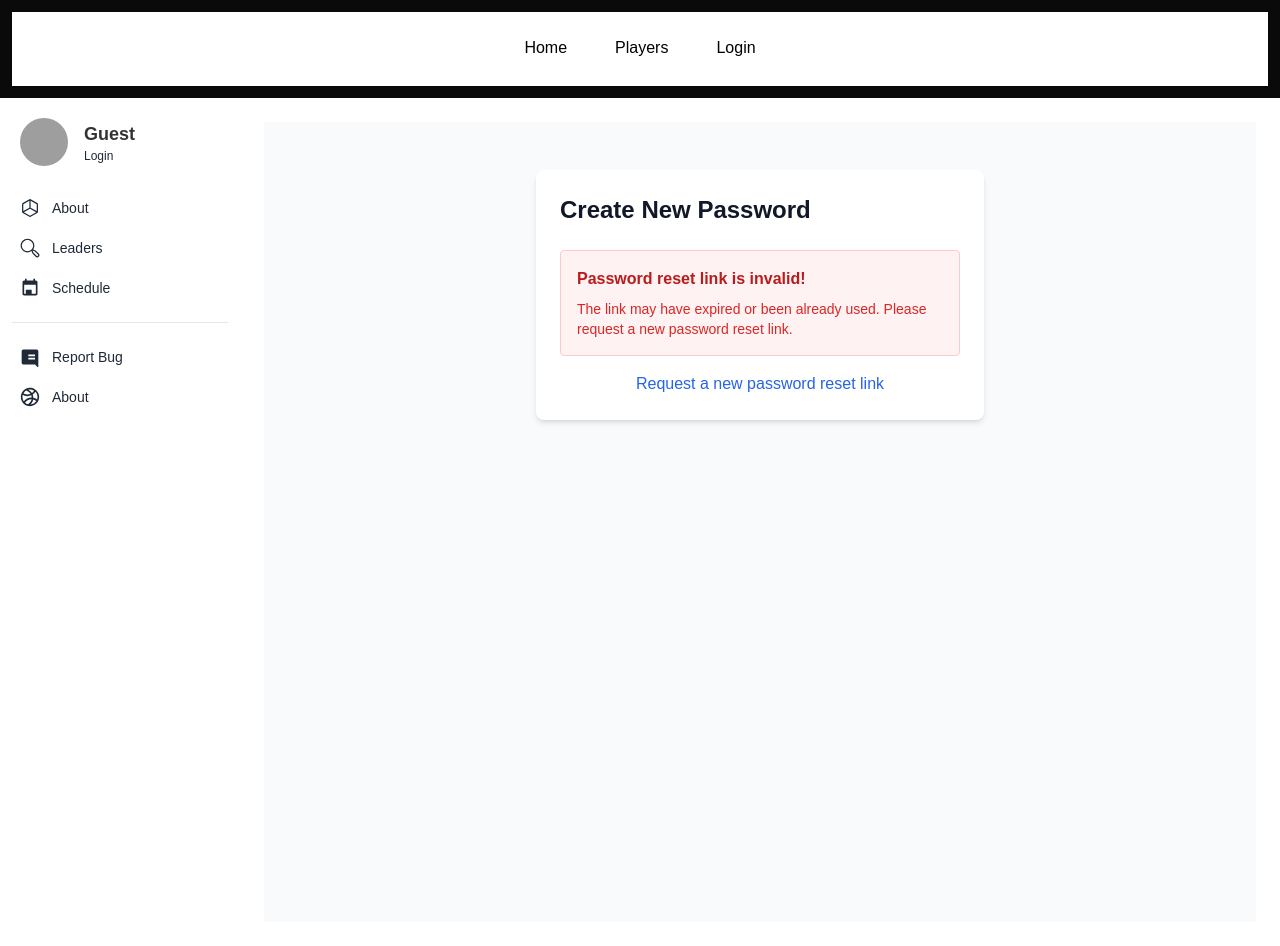
After one commit to GarethMarriott/NLL-Fantasy, a Django app: page /password-reset/1/1/ in a window 1280 px wide. The commit adds this page. Run offline with Django 5.2, Linux system fonts and the light colour scheme; parts of the project's set-up code (start-up, migrations or seed data) failed here and were passed over; some libraries are stand-ins or nearby versions; grey boxes are pictures that could not be loaded.

Commit message:
Implement Django password reset email system
- Added PasswordResetForm and SetPasswordForm to web/forms.py with Tailwind styling
- Created custom password reset views (CustomPasswordResetView, etc.) in web/views.py
- Updated send_password_reset_email task to use async email sending with token generation
- Added URL routes for password reset flow (/password-reset/, /done/, /confirm/, /complete/)
- Created HTML templates for all password reset pages (form, done, confirm, complete)
- Created email templates (HTML and plain text) for password reset emails
- Updated login template with 'Forgot Password' link
- Password reset flow now fully async and integrated with Celery task queue

```diff
--- a/web/forms.py
+++ b/web/forms.py
@@ -1,5 +1,5 @@
 from django import forms
-from django.contrib.auth.forms import UserCreationForm
+from django.contrib.auth.forms import UserCreationForm, PasswordResetForm as DjangoPasswordResetForm, SetPasswordForm as DjangoSetPasswordForm
 from django.contrib.auth.models import User
 from .models import League, Team
 
@@ -134,3 +134,36 @@ class LeagueSettingsForm(forms.ModelForm):
         # Remove playoff_weeks from form fields entirely
         if 'playoff_weeks' in self.fields:
             self.fields.pop('playoff_weeks')
+
+# ===== Password Reset Forms =====
+
+class PasswordResetForm(DjangoPasswordResetForm):
+    """Custom password reset form with Tailwind styling"""
+    email = forms.EmailField(
+        max_length=254,
+        widget=forms.EmailInput(attrs={
+            'class': 'w-full px-4 py-2 border border-gray-300 rounded-md shadow-sm focus:ring-2 focus:ring-blue-500 focus:border-transparent',
+            'placeholder': 'Enter your email address',
+            'autocomplete': 'email',
+        })
+    )
+
+
+class SetPasswordForm(DjangoSetPasswordForm):
+    """Custom set password form with Tailwind styling"""
+    new_password1 = forms.CharField(
+        label='New Password',
+        widget=forms.PasswordInput(attrs={
+            'class': 'w-full px-4 py-2 border border-gray-300 rounded-md shadow-sm focus:ring-2 focus:ring-blue-500 focus:border-transparent',
+            'placeholder': 'Enter new password',
+            'autocomplete': 'new-password',
+        })
+    )
+    new_password2 = forms.CharField(
+        label='Confirm Password',
+        widget=forms.PasswordInput(attrs={
+            'class': 'w-full px-4 py-2 border border-gray-300 rounded-md shadow-sm focus:ring-2 focus:ring-blue-500 focus:border-transparent',
+            'placeholder': 'Confirm new password',
+            'autocomplete': 'new-password',
+        })
+    )
--- /dev/null
+++ b/web/templates/emails/password_reset_subject.txt
@@ -0,0 +1 @@
+Password Reset Request - NLL Fantasy
--- a/web/templates/web/login.html
+++ b/web/templates/web/login.html
@@ -50,6 +50,12 @@
           Sign in
         </button>
       </div>
+
+      <div class="text-center">
+        <a href="{% url 'password_reset' %}" class="text-sm text-blue-600 hover:text-blue-500">
+          Forgot your password?
+        </a>
+      </div>
     </form>
   </div>
 </div>
--- /dev/null
+++ b/web/templates/web/password_reset_confirm.html
@@ -0,0 +1,68 @@
+{% extends "web/base.html" %}
+
+{% block title %}Reset Your Password - NLL Fantasy{% endblock %}
+
+{% block content %}
+<div class="min-h-screen bg-gray-50 py-12 px-4">
+    <div class="max-w-md mx-auto bg-white rounded-lg shadow-md p-6">
+        <h1 class="text-2xl font-bold text-gray-900 mb-6">Create New Password</h1>
+
+        {% if validlink %}
+            <p class="text-gray-600 mb-6">Enter your new password below.</p>
+
+            <form method="post" class="space-y-4">
+                {% csrf_token %}
+
+                <div>
+                    <label for="{{ form.new_password1.id_for_label }}" class="block text-sm font-medium text-gray-700 mb-2">
+                        New Password
+                    </label>
+                    {{ form.new_password1 }}
+                    {% if form.new_password1.errors %}
+                        <p class="text-red-600 text-sm mt-1">{{ form.new_password1.errors.0 }}</p>
+                    {% endif %}
+                    {% if form.new_password1.help_text %}
+                        <p class="text-gray-500 text-xs mt-1">{{ form.new_password1.help_text|safe }}</p>
+                    {% endif %}
+                </div>
+
+                <div>
+                    <label for="{{ form.new_password2.id_for_label }}" class="block text-sm font-medium text-gray-700 mb-2">
+                        Confirm Password
+                    </label>
+                    {{ form.new_password2 }}
+                    {% if form.new_password2.errors %}
+                        <p class="text-red-600 text-sm mt-1">{{ form.new_password2.errors.0 }}</p>
+                    {% endif %}
+                </div>
+
+                {% if form.non_field_errors %}
+                    <div class="bg-red-50 border border-red-200 text-red-700 px-4 py-3 rounded">
+                        {% for error in form.non_field_errors %}
+                            <p>{{ error }}</p>
+                        {% endfor %}
+                    </div>
+                {% endif %}
+
+                <button type="submit" class="w-full bg-blue-600 hover:bg-blue-700 text-white font-bold py-2 px-4 rounded transition duration-200">
+                    Reset Password
+                </button>
+            </form>
+
+        {% else %}
+            <div class="bg-red-50 border border-red-200 rounded p-4">
+                <p class="text-red-700">
+                    <strong>Password reset link is invalid!</strong>
+                </p>
+                <p class="text-red-600 text-sm mt-2">
+                    The link may have expired or been already used. Please request a new password reset link.
+                </p>
+            </div>
+
+            <a href="{% url 'password_reset' %}" class="block text-center mt-4 text-blue-600 hover:text-blue-700">
+                Request a new password reset link
+            </a>
+        {% endif %}
+    </div>
+</div>
+{% endblock %}
--- a/web/urls.py
+++ b/web/urls.py
@@ -4,7 +4,7 @@ from .views import (
     login_view, logout_view, chat_view, chat_post_message, chat_get_messages,
     register_view, league_list, league_create, league_detail, team_create, select_league, league_settings, team_settings,
     submit_waiver_claim, cancel_waiver_claim, my_team, draft_room, start_draft, make_draft_pick, set_draft_order, cancel_draft,
-    nll_schedule
+    nll_schedule, CustomPasswordResetView, CustomPasswordResetDoneView, CustomPasswordResetConfirmView, CustomPasswordResetCompleteView
 )
 from .bug_views import report_bug, bug_list, bug_detail, update_bug_status, add_bug_note, bug_report_api
 
@@ -33,6 +33,10 @@ urlpatterns = [
     path("login/", login_view, name="login"),
     path("logout/", logout_view, name="logout"),
     path("register/", register_view, name="register"),
+    path("password-reset/", CustomPasswordResetView.as_view(), name="password_reset"),
+    path("password-reset/done/", CustomPasswordResetDoneView.as_view(), name="password_reset_done"),
+    path("password-reset/<uidb64>/<token>/", CustomPasswordResetConfirmView.as_view(), name="password_reset_confirm"),
+    path("password-reset/complete/", CustomPasswordResetCompleteView.as_view(), name="password_reset_complete"),
 
     # Chat
     path("chat/", chat_view, name="chat"),
--- a/web/views.py
+++ b/web/views.py
@@ -1,15 +1,18 @@
 from django.shortcuts import render, get_object_or_404
 from django.contrib.auth import authenticate, login, logout
 from django.contrib.auth.decorators import login_required
+from django.contrib.auth.views import PasswordResetView, PasswordResetDoneView, PasswordResetConfirmView, PasswordResetCompleteView
 from django.contrib import messages
 from django.http import JsonResponse
 from django.utils import timezone
 from django.db import models
 from django.db.models import Q
+from django.urls import reverse_lazy
 import pytz
 
 from .models import Player, Team, Week, Game, ChatMessage, FantasyTeamOwner, League, Roster, PlayerGameStat, WaiverClaim, Draft, DraftPosition, DraftPick, Trade, TradePlayer
-from .forms import UserRegistrationForm, LeagueCreateForm, TeamCreateForm, LeagueSettingsForm, TeamSettingsForm
+from .forms import UserRegistrationForm, LeagueCreateForm, TeamCreateForm, LeagueSettingsForm, TeamSettingsForm, PasswordResetForm, SetPasswordForm
+from .tasks import send_password_reset_email
 from django.shortcuts import redirect
 from django.views.decorators.http import require_POST
 
@@ -3727,3 +3730,58 @@ def cancel_draft(request):
     post_league_message(league, "❌ The draft has been cancelled by the commissioner.")
     messages.info(request, "Draft cancelled.")
     return redirect('draft_room')
+
+
+# ===== Password Reset Views =====
+
+class CustomPasswordResetView(PasswordResetView):
+    """Custom password reset view with async email task"""
+    form_class = PasswordResetForm
+    template_name = 'web/password_reset_form.html'
+    success_url = reverse_lazy('password_reset_done')
+    email_template_name = 'emails/password_reset_email.html'
+    subject_template_name = 'emails/password_reset_subject.txt'
+
+    def form_valid(self, form):
+        """Override to use async email task"""
+        from django.contrib.auth.tokens import default_token_generator
+        from django.utils.http import urlsafe_base64_encode
+        from django.utils.encoding import force_bytes
+
+        email = form.cleaned_data['email']
+        users = form.get_users(email)
+
+        for user_obj in users:
+            # Generate token using Django's default token generator
+            token = default_token_generator.make_token(user_obj)
+            uid = urlsafe_base64_encode(force_bytes(user_obj.pk))
+
+            # Queue async email task
+            send_password_reset_email.delay(
+                user_id=user_obj.id,
+                uid=uid,
+                token=token,
+                protocol='https',
+            )
+
+        # Return done response instead of calling super()
+        # to avoid the default email sending
+        from django.http import HttpResponseRedirect
+        return HttpResponseRedirect(self.get_success_url())
+
+
+class CustomPasswordResetDoneView(PasswordResetDoneView):
+    """Confirmation page after password reset email is sent"""
+    template_name = 'web/password_reset_done.html'
+
+
+class CustomPasswordResetConfirmView(PasswordResetConfirmView):
+    """View for entering new password after clicking reset link"""
+    form_class = SetPasswordForm
+    template_name = 'web/password_reset_confirm.html'
+    success_url = reverse_lazy('password_reset_complete')
+
+
+class CustomPasswordResetCompleteView(PasswordResetCompleteView):
+    """Success page after password has been reset"""
+    template_name = 'web/password_reset_complete.html'
```
Also changed, not shown: web/password_reset_forms.py (added, +34 -0 lines), web/tasks.py (+32 -9 lines), web/templates/emails/password_reset_email.html (added, +53 -0 lines), web/templates/emails/password_reset_email.txt (added, +16 -0 lines), web/templates/web/password_reset_complete.html (added, +25 -0 lines), web/templates/web/password_reset_done.html (added, +31 -0 lines), web/templates/web/password_reset_form.html (added, +46 -0 lines).
